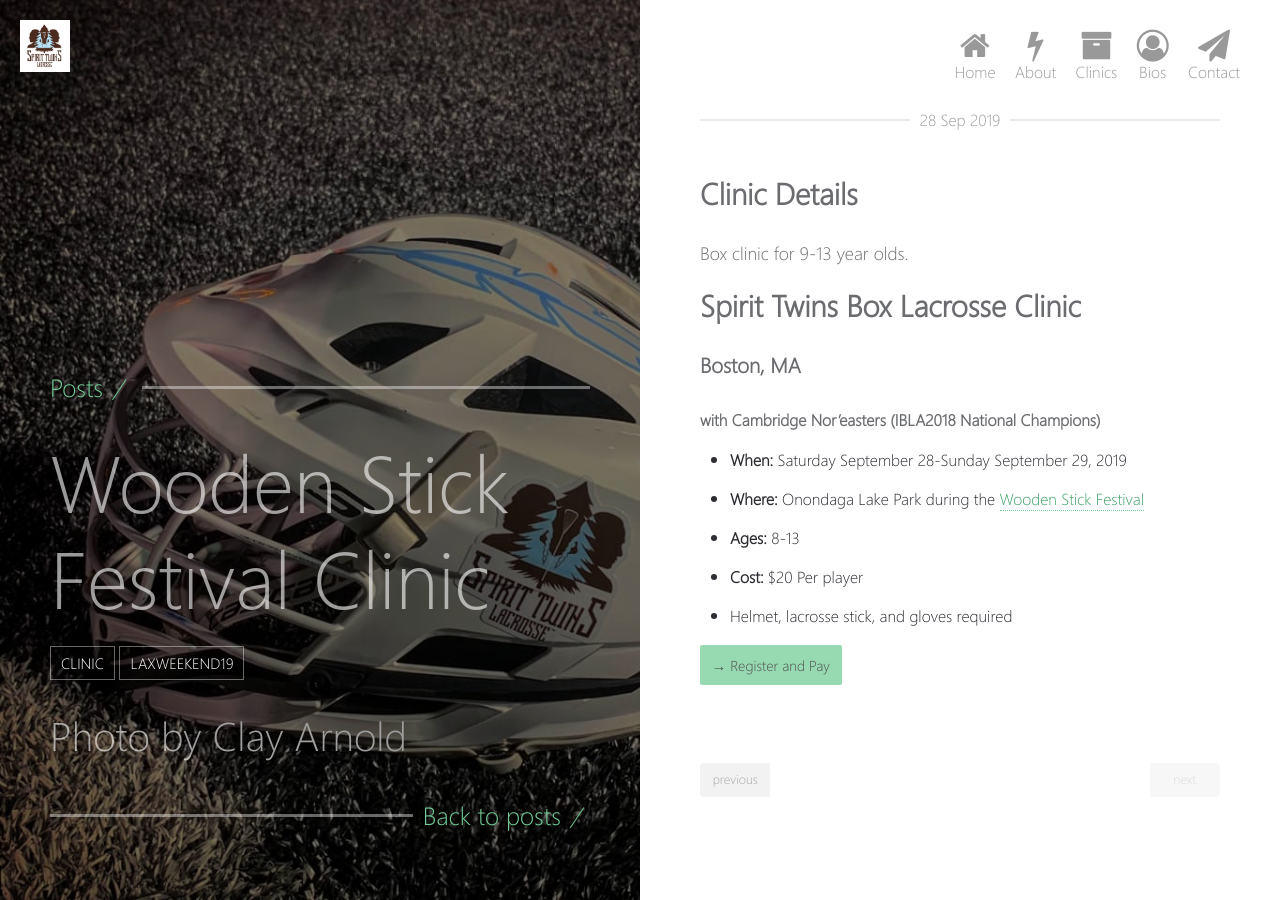
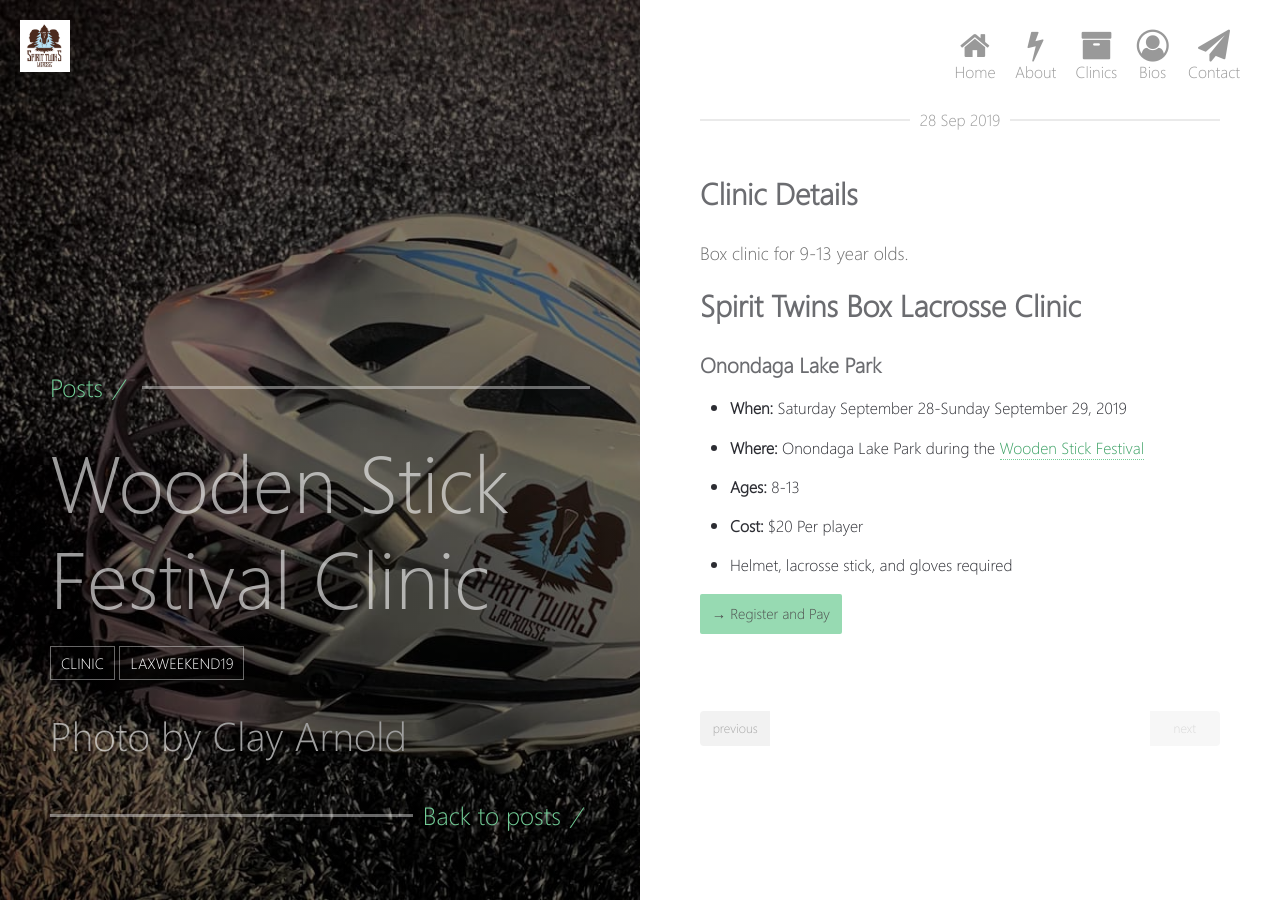
Before and after one commit to adamdjbrett/spirittwinslacrosse.com, a Jekyll site: the page built from _posts/events/2019-08-10-wooden-stick-festival.md, in a window 1280 px wide. Built offline with Jekyll 4.4.1, drawn with Linux system fonts in a browser that asks for light colours.

Commit message:
Update 2019-08-10-wooden-stick-festival.md

```diff
--- a/_posts/events/2019-08-10-wooden-stick-festival.md
+++ b/_posts/events/2019-08-10-wooden-stick-festival.md
@@ -18,8 +18,7 @@
 Box clinic for 9-13 year olds.
 
 ## Spirit Twins Box Lacrosse Clinic
-### Boston, MA
-#### with Cambridge Nor'easters (IBLA2018 National Champions)
+### Onondaga Lake Park
 
 *   **When:** Saturday September 28-Sunday September 29, 2019
 *   **Where:** Onondaga Lake Park during the [Wooden Stick Festival](https://indigenousvalues.org/laxweekend19/)
```
